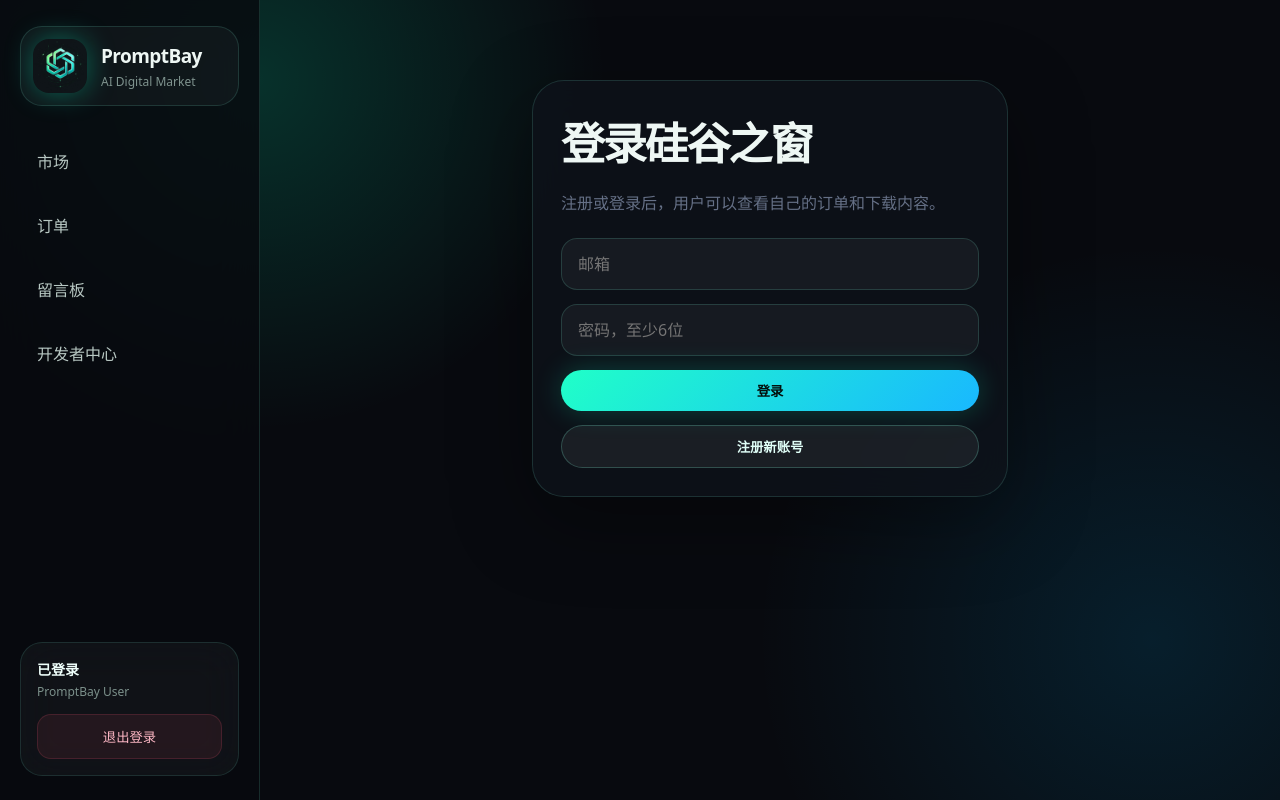
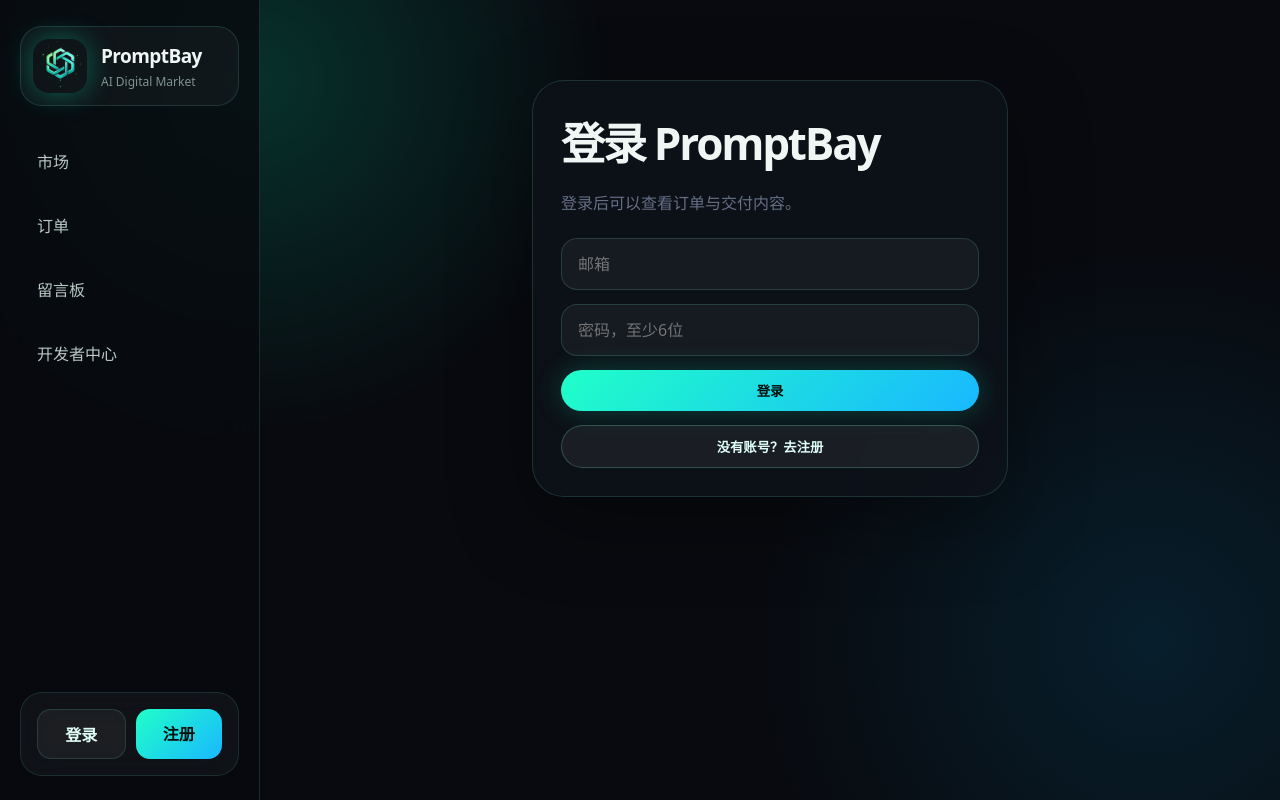
Before and after one commit to yoon64784453-commits/silicon-valley-window, a Next.js app: page /login in a window 1280 px wide. Built offline with nearby package versions, Linux system fonts and the light colour scheme; no server answers.

Commit message:
improve auth experience

```diff
--- a/app/globals.css
+++ b/app/globals.css
@@ -442,3 +442,28 @@
   border-color: rgba(255, 90, 120, .35);
   background: rgba(255, 90, 120, .10);
 }
+.sidebar-auth {
+  display: flex;
+  gap: 10px;
+}
+
+.auth-btn {
+  flex: 1;
+  text-align: center;
+  padding: 12px;
+  border-radius: 14px;
+  background: rgba(255,255,255,.05);
+  border: 1px solid rgba(126,255,224,.14);
+  color: #dffef7;
+  font-weight: 700;
+}
+
+.auth-btn:hover {
+  background: rgba(255,255,255,.08);
+}
+
+.primary-auth {
+  background: linear-gradient(135deg,#20ffc8,#19b8ff);
+  color: #04110d;
+  border: none;
+}
--- a/app/login/page.tsx
+++ b/app/login/page.tsx
@@ -4,26 +4,55 @@
 import { supabase } from "@/lib/supabase";
 
 export default function LoginPage() {
+  const [mode, setMode] = useState<"login" | "register">("login");
+  const [username, setUsername] = useState("");
   const [email, setEmail] = useState("");
   const [password, setPassword] = useState("");
+  const [confirmPassword, setConfirmPassword] = useState("");
   const [message, setMessage] = useState("");
 
   async function signUp() {
     setMessage("");
+  const emailRule =
+  /^[A-Za-z0-9._%+-]+@[A-Za-z0-9.-]+\.[A-Za-z]{2,}$/;
+
+if (!emailRule.test(email)) {
+  setMessage("注册失败：请输入有效邮箱地址。");
+  return;
+}
+    const usernameRule = /^[A-Za-z][A-Za-z0-9_]{5,}$/;
+
+    if (!usernameRule.test(username)) {
+      setMessage("注册失败：用户名必须以字母开头，且至少6位，可包含字母、数字和下划线。");
+      return;
+    }
+
+    if (password !== confirmPassword) {
+      setMessage("注册失败：两次输入的密码不一致。");
+      return;
+    }
+
     const { error } = await supabase.auth.signUp({
       email,
-      password
+      password,
+      options: {
+        data: {
+          username
+        }
+      }
     });
 
     if (error) {
       setMessage("注册失败：" + error.message);
     } else {
-      setMessage("注册成功，请检查邮箱确认邮件。");
+      setMessage("注册成功，请登录。");
+      setMode("login");
     }
   }
 
   async function signIn() {
     setMessage("");
+
     const { error } = await supabase.auth.signInWithPassword({
       email,
       password
@@ -32,7 +61,6 @@
     if (error) {
       setMessage("登录失败：" + error.message);
     } else {
-      setMessage("登录成功！");
       window.location.href = "/dashboard";
     }
   }
@@ -41,10 +69,23 @@
     <main className="section">
       <div className="container" style={{ maxWidth: 520 }}>
         <div className="panel" style={{ padding: 28 }}>
-          <h2>登录硅谷之窗</h2>
-          <p>注册或登录后，用户可以查看自己的订单和下载内容。</p>
+          <h2>{mode === "login" ? "登录 PromptBay" : "注册 PromptBay"}</h2>
+          <p>
+            {mode === "login"
+              ? "登录后可以查看订单与交付内容。"
+              : "创建账号后即可购买数字商品。"}
+          </p>
 
           <div className="form" style={{ marginTop: 20 }}>
+            {mode === "register" && (
+              <input
+                className="input"
+                placeholder="用户名：字母开头，至少6位"
+                value={username}
+                onChange={(e) => setUsername(e.target.value)}
+              />
+            )}
+
             <input
               className="input"
               type="email"
@@ -61,13 +102,37 @@
               onChange={(e) => setPassword(e.target.value)}
             />
 
-            <button className="btn primary" onClick={signIn}>
-              登录
-            </button>
+            {mode === "register" && (
+              <input
+                className="input"
+                type="password"
+                placeholder="确认密码"
+                value={confirmPassword}
+                onChange={(e) => setConfirmPassword(e.target.value)}
+              />
+            )}
 
-            <button className="btn" onClick={signUp}>
-              注册新账号
-            </button>
+            {mode === "login" ? (
+              <>
+                <button className="btn primary" onClick={signIn}>
+                  登录
+                </button>
+
+                <button className="btn" onClick={() => setMode("register")}>
+                  没有账号？去注册
+                </button>
+              </>
+            ) : (
+              <>
+                <button className="btn primary" onClick={signUp}>
+                  注册
+                </button>
+
+                <button className="btn" onClick={() => setMode("login")}>
+                  已有账号？去登录
+                </button>
+              </>
+            )}
 
             {message && <p>{message}</p>}
           </div>
--- a/components/Sidebar.tsx
+++ b/components/Sidebar.tsx
@@ -1,11 +1,41 @@
 "use client";
+
 import Link from "next/link";
+import { useEffect, useState } from "react";
 import { supabase } from "@/lib/supabase";
 
 export function Sidebar() {
+  const [userEmail, setUserEmail] = useState<string | null>(null);
+  useEffect(() => {
+  async function loadUser() {
+    const { data } = await supabase.auth.getUser();
+    setUserEmail(data.user?.email || null);
+  }
+
+  loadUser();
+
+  const {
+    data: { subscription }
+  } = supabase.auth.onAuthStateChange((_event, session) => {
+    setUserEmail(session?.user?.email || null);
+  });
+
+  return () => {
+    subscription.unsubscribe();
+  };
+}, []);
  async function logout() {
-  await supabase.auth.signOut();
-  window.location.href = "/";
+  const { error } = await supabase.auth.signOut();
+
+  if (error) {
+    console.error(error);
+    return;
+  }
+
+  localStorage.clear();
+  sessionStorage.clear();
+
+  window.location.replace("/");
 }
   return (
     <aside className="sidebar">
@@ -25,14 +55,30 @@
         <Link href="/admin">开发者中心</Link>
       </nav>
       <div className="sidebar-user">
+
+  {userEmail ? (
+    <>
       <div className="sidebar-user-info">
         <strong>已登录</strong>
-          <span>PromptBay User</span>
+        <span>{userEmail}</span>
       </div>
 
       <button className="side-logout" onClick={logout}>
         退出登录
       </button>
+    </>
+  ) : (
+    <div className="sidebar-auth">
+      <Link className="auth-btn" href="/login">
+        登录
+      </Link>
+
+      <Link className="auth-btn primary-auth" href="/login">
+        注册
+      </Link>
+    </div>
+  )}
+
 </div>
     </aside>
   );
```
Lines whose indentation alone changed are shown as unchanged.
